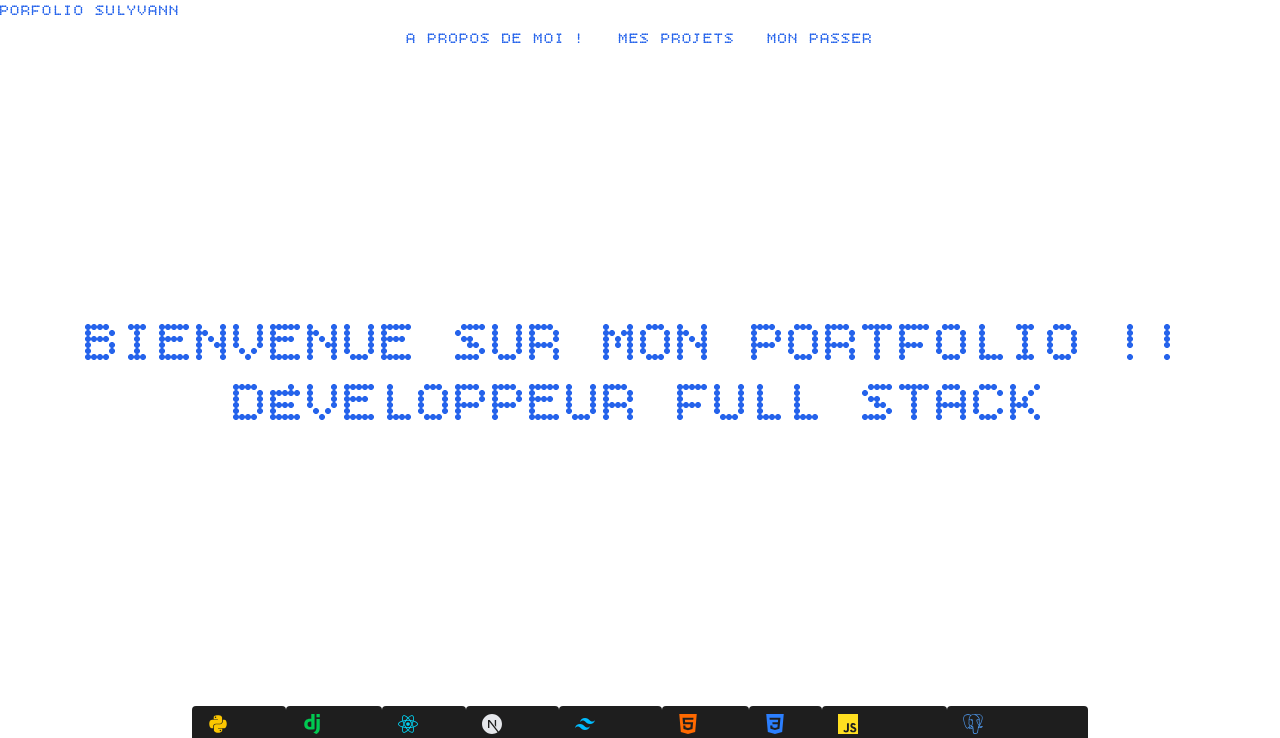
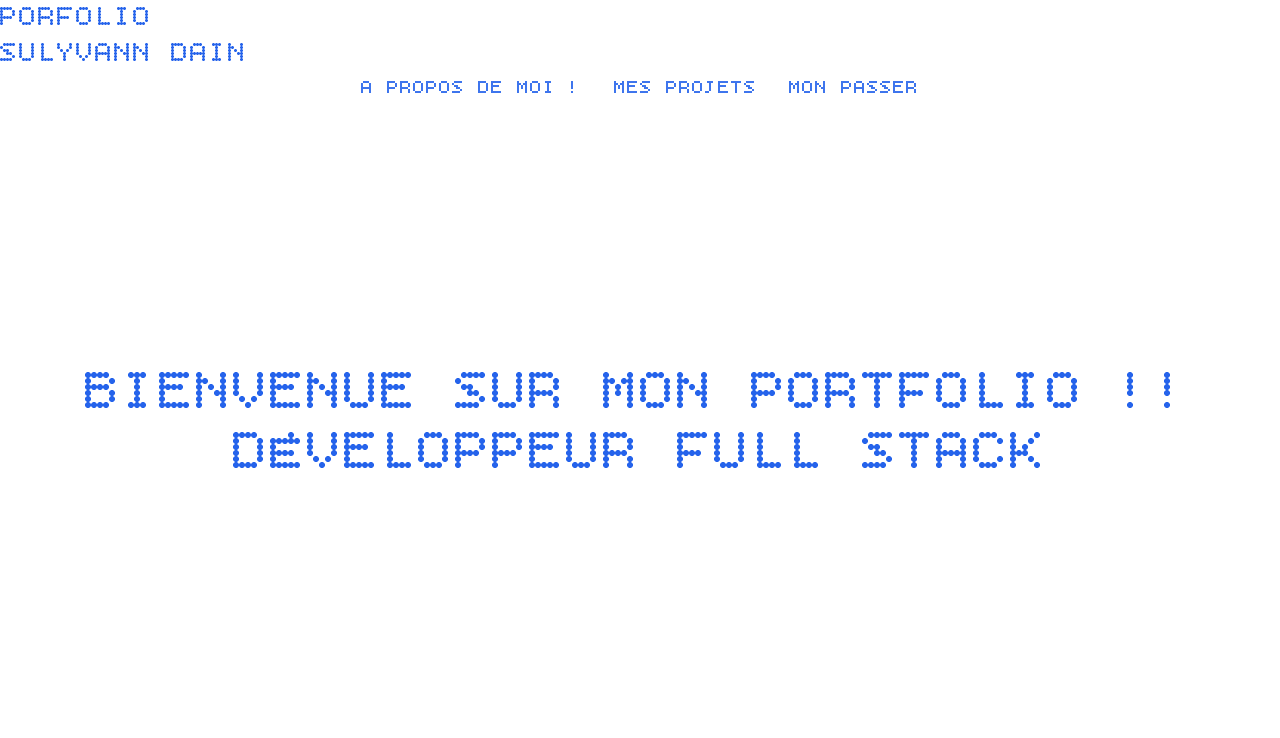
Before and after one commit to Phogo2112/Portfolio, a Next.js app: page / in a window 1280 px wide. Shown: the top 738 px of the page. Built offline with nearby package versions, Linux system fonts and the light colour scheme.

Commit message:
add size title and NavBar

```diff
--- a/app/components/NavBar.tsx
+++ b/app/components/NavBar.tsx
@@ -5,14 +5,14 @@ export default function NavBar() {
 
   return (
     <div>
-      <h2 className="text-black">Porfolio Sulyvann</h2>
+      <h2 className="text-black text-3xl" >Porfolio <br /> Sulyvann Dain</h2>
     <div className="navbar bg-white flex items-center justify-center flex-row">
 
 
       <ul className="flex items-center justify-center gap-4 text-black h-8 ">
-        <li className="text-(--color-primary) hover:bg-(--color-secondary) hover:text-white px-2 py-1 rounded transition-colors"><a href="/">a propos de moi !</a></li>
-        <li className="text-(--color-primary) hover:bg-(--color-secondary) hover:text-white px-2 py-1 rounded transition-colors"><a href="/projects">Mes projets</a></li>
-        <li ><a className="text-(--color-primary) hover:bg-(--color-secondary) hover:text-white px-2 py-1 rounded transition-colors" href="/last"> mon passer</a></li>
+        <li className="text-(--color-primary) hover:bg-(--color-secondary) hover:text-white px-2 py-1 rounded transition-colors text-xl"><a href="/">a propos de moi !</a></li>
+        <li className="text-xl text-(--color-primary) hover:bg-(--color-secondary) hover:text-white px-2 py-1 rounded transition-colors"><a href="/projects">Mes projets</a></li>
+        <li ><a className="text-xl text-(--color-primary) hover:bg-(--color-secondary) hover:text-white px-2 py-1 rounded transition-colors" href="/last"> mon passer</a></li>
       </ul>
     </div>
     </div>
--- a/app/components/Presentation.tsx
+++ b/app/components/Presentation.tsx
@@ -26,7 +26,12 @@ export default function Presentation() {
       <div className="flex  flex-row justify-evenly">
 
         <ul className="flex flex-row p-2.5">
-          {tech.map((items,index)=> (<li key={index} className="text-xl font-medium bg-[var(--color-secondary)] text-[var(--color-primary)] px-4 py-2 rounded hover:bg-[var(--color-primary)] hover:text-[var(--color-secondary)] transition-all duration-300">{items.icon} <span>{items.name}</span></li>))}
+          {tech.map((items,index)=> (<li className="relative flex items-center justify-center text-2xl font-semibold px-6 py-4 rounded overflow-hidden group">
+  <span className="z-10">{items.name}</span>
+  <span className="absolute text-[80px] opacity-10 group-hover:opacity-20 transition-all duration-300">
+    {items.icon}
+  </span>
+</li>))}
 
         </ul>
       </div>
--- a/app/layout.tsx
+++ b/app/layout.tsx
@@ -1,16 +1,16 @@
 import { Geist, Geist_Mono } from "next/font/google";
 import type { ReactNode } from "react";
+import { ThemeProvider } from "next-themes"; // 👈 import du provider
 import "./globals.css";
 
 // Google Fonts
 const geistSans = Geist({ subsets: ["latin"], variable: "--font-geist-sans" });
 const geistMono = Geist_Mono({ subsets: ["latin"], variable: "--font-geist-mono" });
 
-// Ta police Bitcount locale
-
-
+// Meta infos
 export const metadata = {
-  title: "Mon site",
+  title: "Portfolio - Sulyvann Dain",
+  description: "Développeur Full Stack Passionnée.",
   icons: {
     icon: "/portrait-pour-favicon.ico",
     shortcut: "/favicon.ico",
@@ -18,13 +18,19 @@ export const metadata = {
   },
 };
 
+// ✅ Root Layout avec Dark Mode activé
 export default function RootLayout({ children }: { children: ReactNode }) {
   return (
-    <html lang="fr">
-      <body
-        className={`${geistSans.variable} ${geistMono.variable} antialiased`}
-      >
-        {children}
+    <html lang="fr" suppressHydrationWarning> {/* évite les warnings côté client */}
+      <body className={`${geistSans.variable} ${geistMono.variable} antialiased`}>
+        {/* 👇 Le ThemeProvider entoure tout ton contenu */}
+        <ThemeProvider
+          attribute="class"       // ajoute automatiquement 'class="dark"' sur <html>
+          defaultTheme="system"   // suit le thème du système (clair/sombre)
+          enableSystem={true}     // autorise le mode auto selon le système
+        >
+          {children}
+        </ThemeProvider>
       </body>
     </html>
   );
--- a/package.json
+++ b/package.json
@@ -10,6 +10,7 @@
   },
   "dependencies": {
     "next": "16.0.0",
+    "next-themes": "^0.4.6",
     "react": "^18.3.1",
     "react-dom": "^18.3.1",
     "react-icons": "^5.5.0"
```
Also changed, not shown: 1 other file (tests, documents, lock files or other folders).
